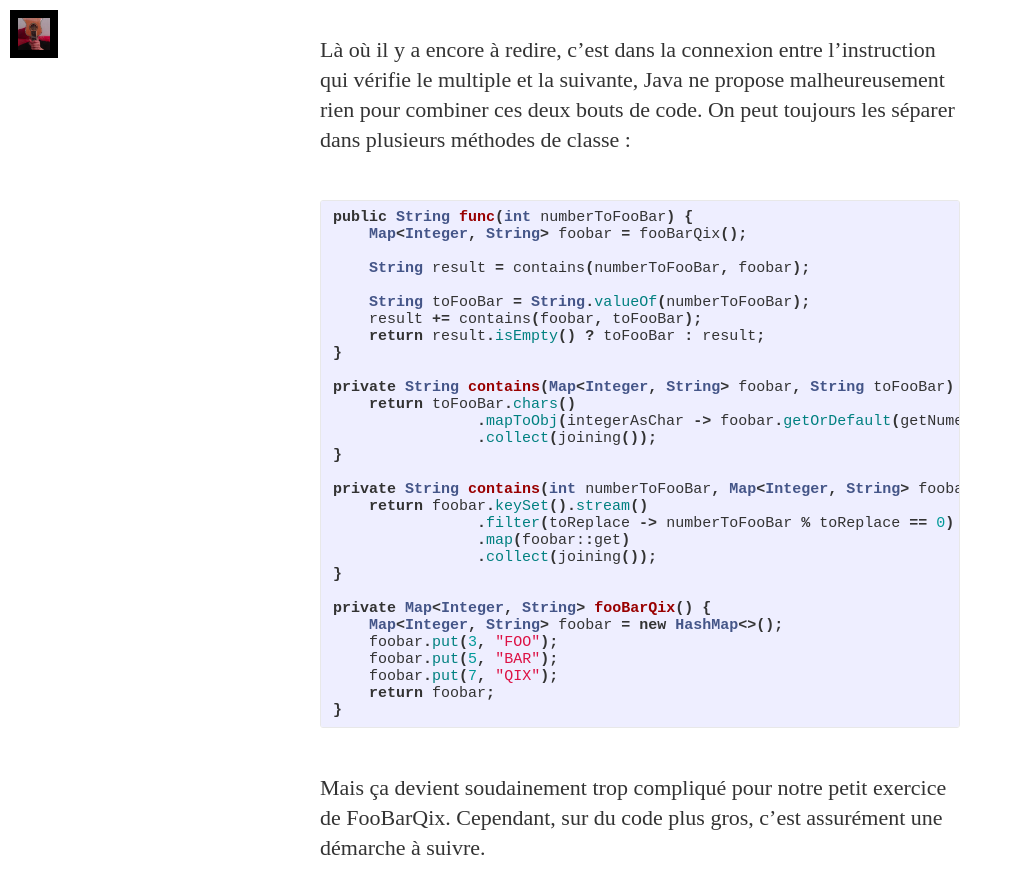
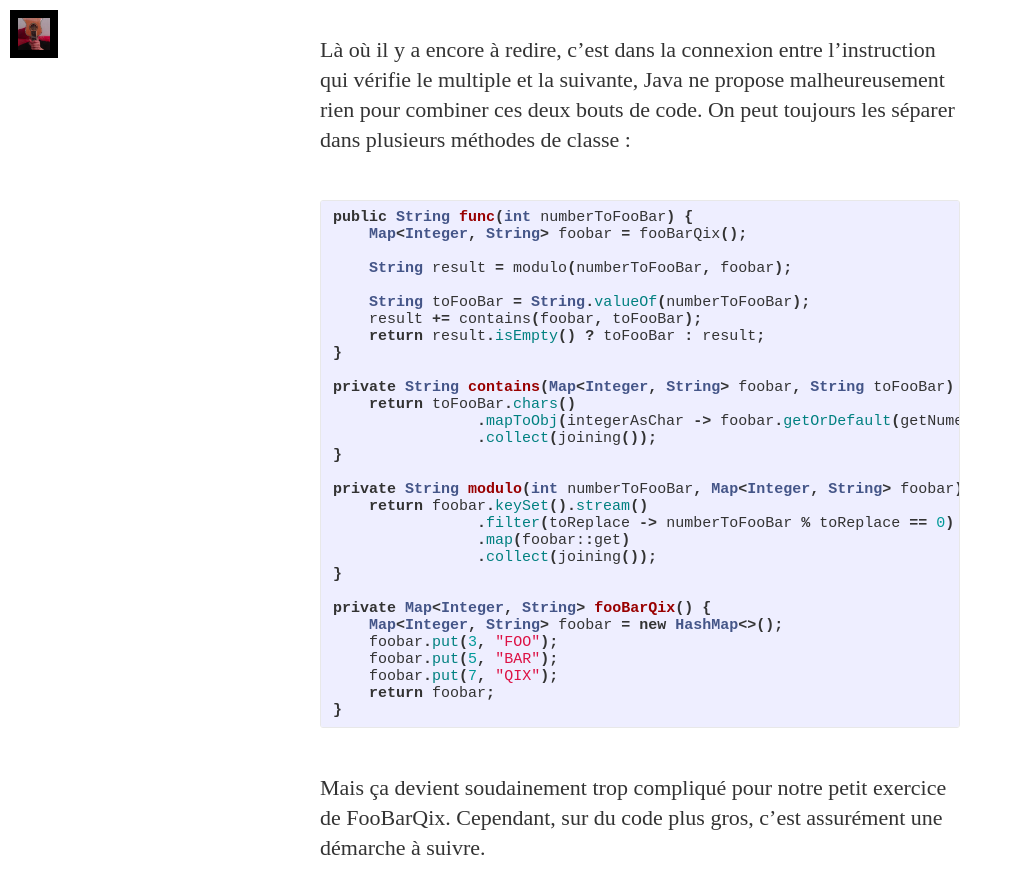
Before and after one commit to mgandin/mgandin.github.io, a Jekyll site: the page built from _posts/2015-11-05-FooBarQix en programmation impérative et déclarative.markdown, in a window 1280 px wide and 900 px high, scrolled down 5299 px. Shown: the top 894 px of the window, without its empty margins (0-1013 px from the left). Built offline with Jekyll 4.4.1, drawn with Linux system fonts in a browser that asks for light colours; nearby versions of some CDN libraries; some web fonts are replaced; Markdown is read by kramdown in place of the engine named in the settings.

Commit message:
remove typos (again)

```diff
--- a/_posts/2015-11-05-FooBarQix en programmation impérative et déclarative.markdown
+++ b/_posts/2015-11-05-FooBarQix en programmation impérative et déclarative.markdown
@@ -172,7 +172,7 @@ Là où il y a encore à redire, c'est dans la connexion entre l'instruction qui
 public String func(int numberToFooBar) {
     Map<Integer, String> foobar = fooBarQix();
 
-    String result = contains(numberToFooBar, foobar);
+    String result = modulo(numberToFooBar, foobar);
 
     String toFooBar = String.valueOf(numberToFooBar);
     result += contains(foobar, toFooBar);
@@ -185,7 +185,7 @@ private String contains(Map<Integer, String> foobar, String toFooBar) {
                 .collect(joining());
 }
 
-private String contains(int numberToFooBar, Map<Integer, String> foobar) {
+private String modulo(int numberToFooBar, Map<Integer, String> foobar) {
     return foobar.keySet().stream()
                 .filter(toReplace -> numberToFooBar % toReplace == 0)
                 .map(foobar::get)
```
